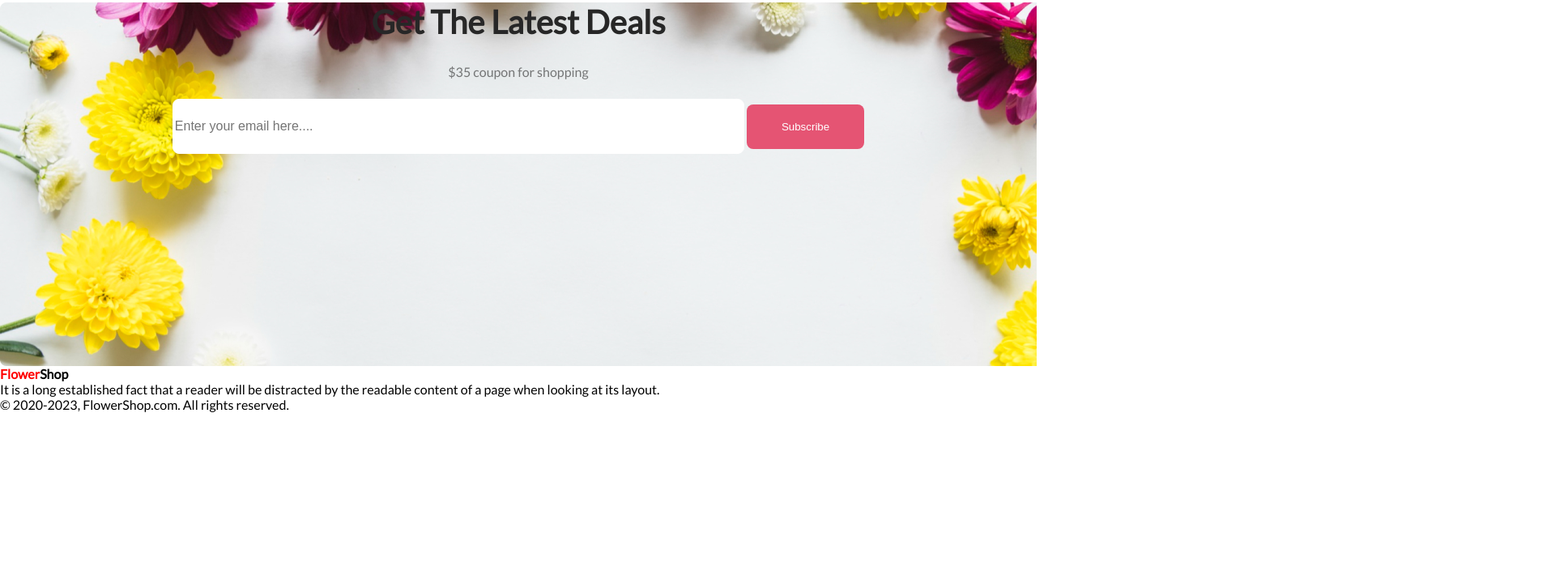
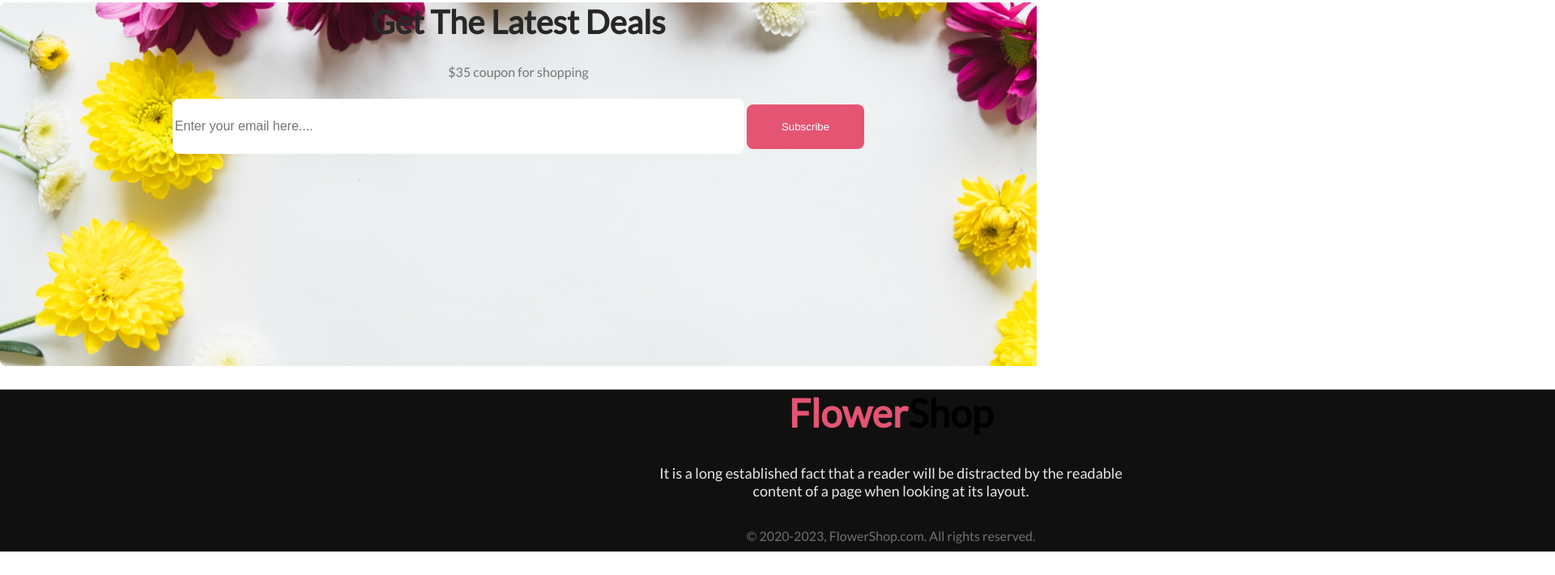
Before and after one commit to AsadFahimTEC/flower-shop-assignment, a plain HTML site: page index.html in a window 1280 px wide. Shown: the part 3514-4224 px from the top of the page at 81% size, 1920 px wide, since content can reach past the window. Before the commit the page ends 4023 px from the top, so only its background shows below. Drawn offline with Linux system fonts and the light colour scheme.

Commit message:
footer section start

```diff
--- a/index.html
+++ b/index.html
@@ -144,13 +144,13 @@
 
     <!-- footer -->
 
-    <footer>
+    <footer class="footer-container">
       <h4><span>Flower</span>Shop</h4>
-      <p>
+      <p class="footer-info1">
         It is a long established fact that a reader will be distracted by the
-        readable content of a page when looking at its layout.
+        readable <br> content of a page when looking at its layout.
       </p>
-      <p>&copy 2020-2023, FlowerShop.com. All rights reserved.</p>
+      <p class="footer-info2">&copy 2020-2023, FlowerShop.com. All rights reserved.</p>
     </footer>
   </body>
 </html>
--- a/styles/style.css
+++ b/styles/style.css
@@ -176,7 +176,7 @@ h1 {
   margin: 24px;
 }
 span {
-  color: red;
+    color: #E55473;
 }
 
 /* hot deal styles */
@@ -220,3 +220,38 @@ align-items: center;
 justify-content: center;
 margin: 240px auto;
 }
+
+/* footer section styles */
+
+.footer-container{
+width: 2200px;
+height: 200px;
+text-align: center;
+font-size: 48px;
+font-weight: 800;
+background-color: #111010;
+margin-top: 29px;
+margin-bottom: 29px ;
+}
+
+.footer-info1{
+display: flex;
+align-items: center;
+justify-content: center;
+width: 65% 0;
+color: rgba(255, 255, 255, 0.90);
+text-align: center;
+font-size: 18px;
+font-weight: 400;
+margin-top: 35px;
+margin-bottom: 35px ;
+}
+
+.footer-info2{
+color: rgba(255, 255, 255, 0.40);
+text-align: center;
+font-size: 16px;
+font-weight: 400;
+margin-top: 24px;
+margin-bottom: 24px ;
+}
```
